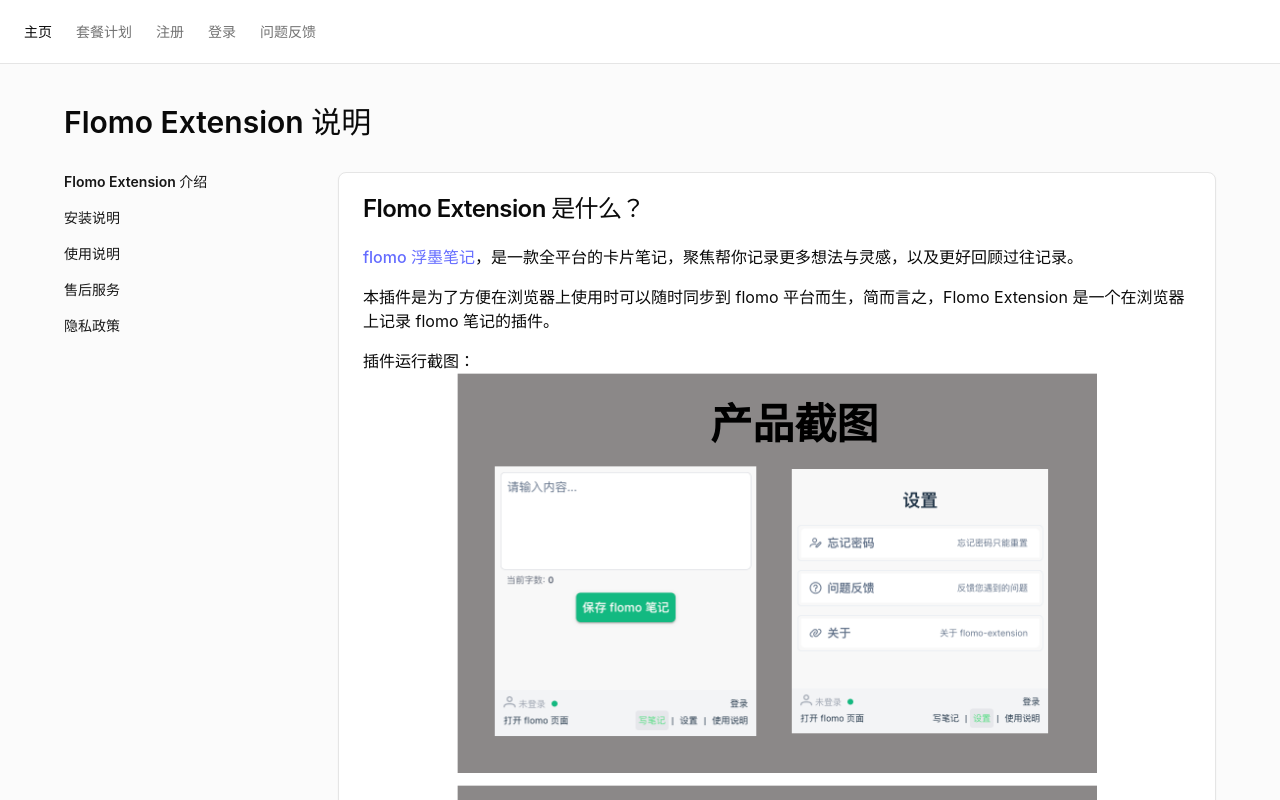
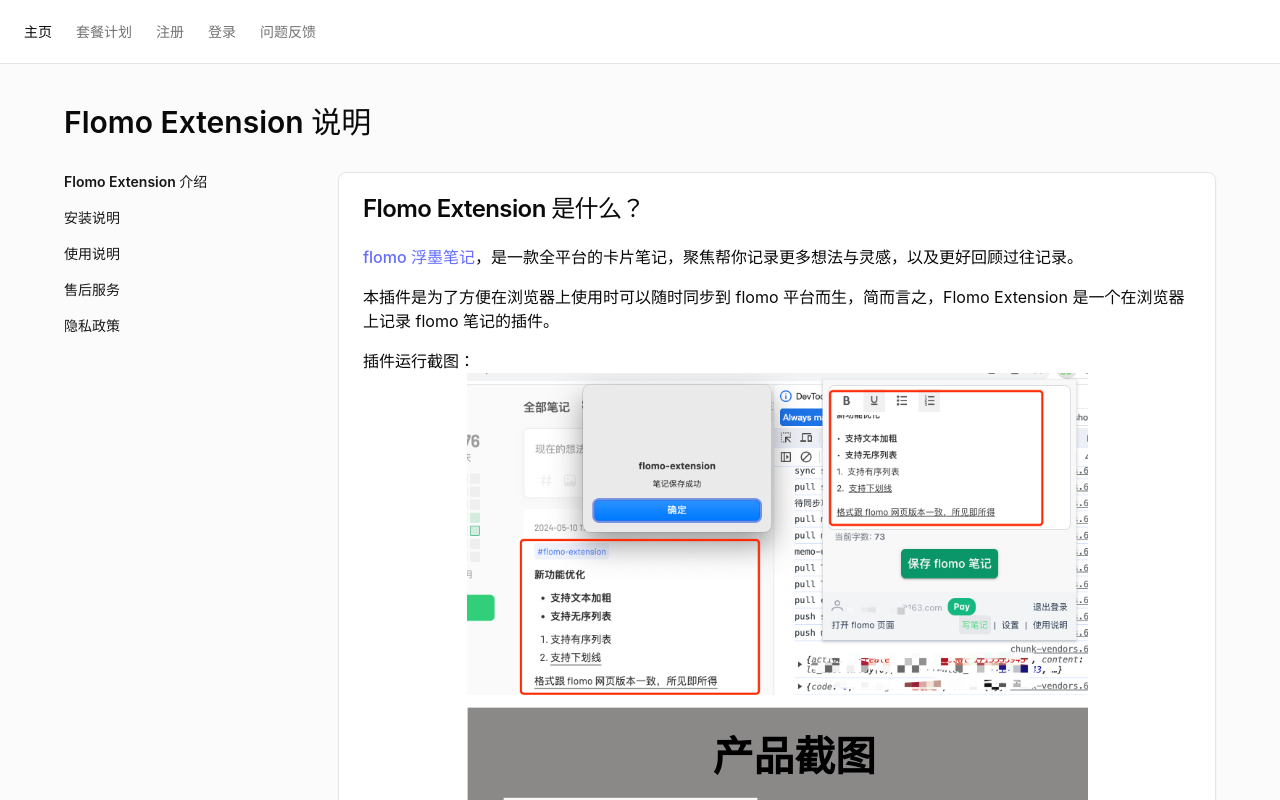
Before and after one commit to Idiot-Alex/flomo-extension-pages, a React (Vite) app: page / in a window 1280 px wide. Shown: the top 800 px of the page. Built offline with nearby package versions, Linux system fonts and the light colour scheme.

Commit message:
fix: guide

```diff
--- a/src/components/Home.tsx
+++ b/src/components/Home.tsx
@@ -107,8 +107,9 @@
                   <p>插件运行截图：</p>
                 </div>
                 <div className="grid gap-3 mb-4 justify-center">
-                  <img src="/flomo-extension-shot-1.svg"/>
-                  <img src="/flomo-extension-shot-2.svg"/>
+                  <img src="/flomo-extension-feat-1.jpg" className="w-9/12 mx-auto"/>
+                  <img src="/flomo-extension-shot-1.svg" className="w-9/12 mx-auto"/>
+                  <img src="/flomo-extension-shot-2.svg" className="w-9/12 mx-auto"/>
                 </div>
                 <div className="grid gap-3 mb-4 justify-center">
                   {
```
Also changed, not shown: public/flomo-extension-feat-1.jpg (added).
